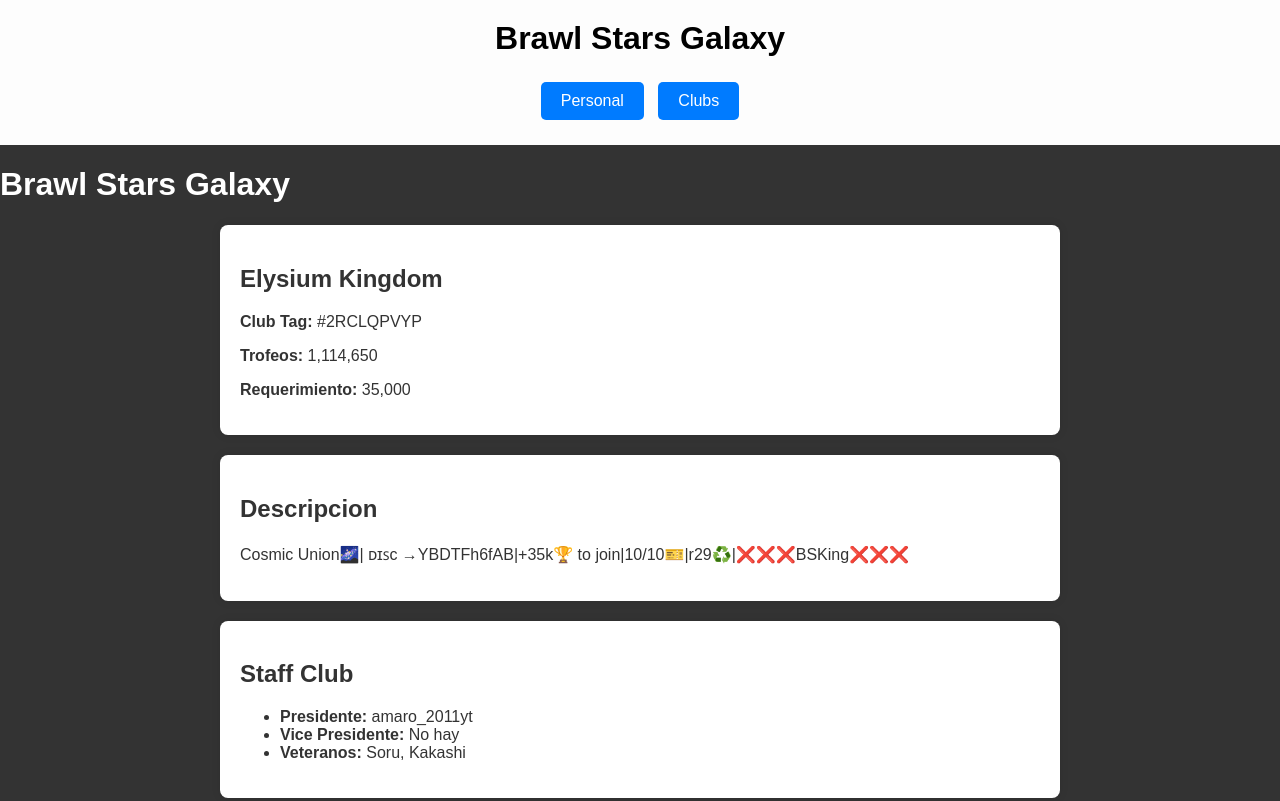
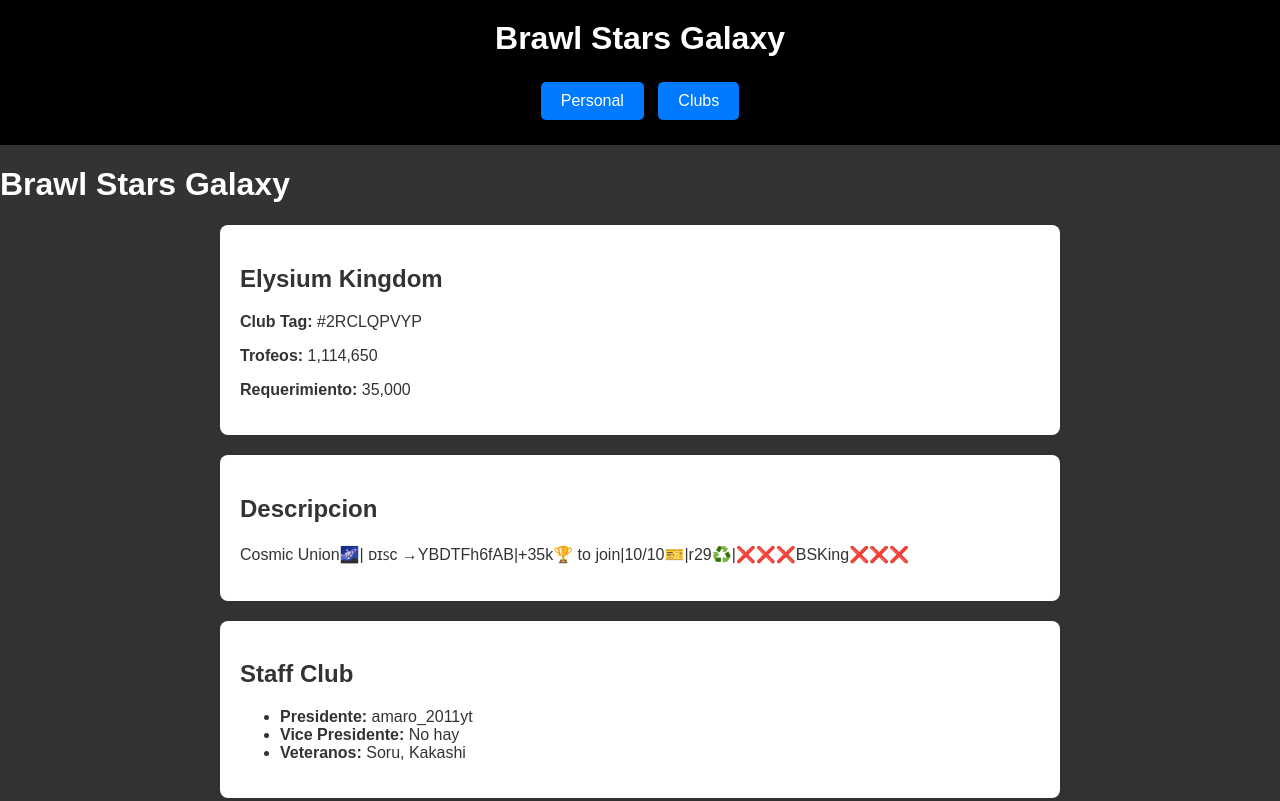
Before and after one commit to AmaroGod2/AmaroGod2.github.io, a plain HTML site: page index.html in a window 1280 px wide. Shown: the top 801 px of the page. Drawn offline with Linux system fonts and the light colour scheme.

Commit message:
Color
Change of color again lolololol

```diff
--- a/CSS/style.css
+++ b/CSS/style.css
@@ -11,8 +11,8 @@ body {
 header {
     text-align: center;
     padding: 20px;
-    background-color: #fdfdfd; /* Dark background for the header */
-    color: #000000; /* White text color in the header */
+    background-color: #000000; /* Dark background for the header */
+    color: #ffffff; /* White text color in the header */
 }
 
 header h1 {
```
